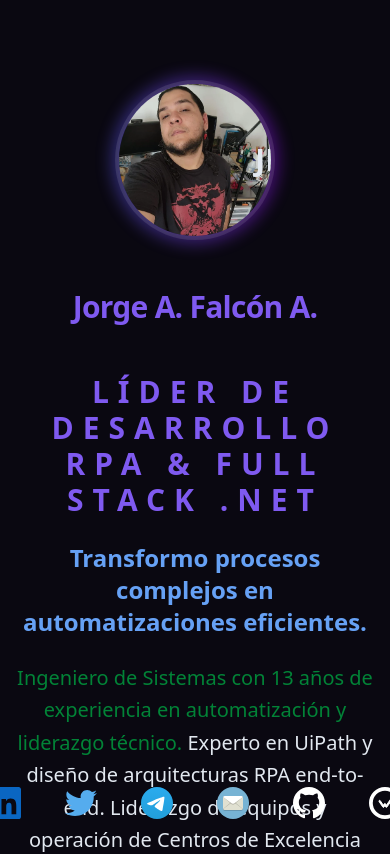
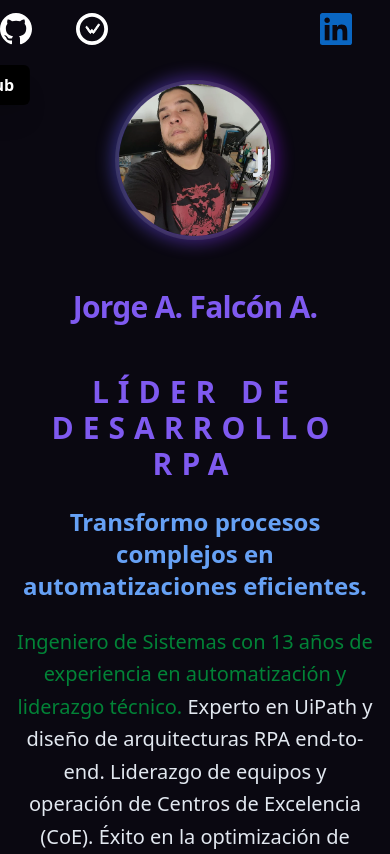
Before and after one commit to JFEspanolito/jfespanolito.dev, a Next.js app: page / in a window 390 px wide. Shown: the top 854 px of the page. Built offline with nearby package versions, Linux system fonts and the light colour scheme.

Commit message:
Better text and structure for data/*.js, card-flip fix 3D rotation for ios, Project have real data. About me now split buttons from social media and contact me

```diff
--- a/components/layout/SocialDock.tsx
+++ b/components/layout/SocialDock.tsx
@@ -7,6 +7,7 @@ import { Mail } from "@/components/icons/mail";
 import { Github } from "@/components/icons/github";
 import { Linkedin } from "@/components/icons/linkedin";
 import { Twitter } from "@/components/icons/twitter";
+import { Instagram } from "@/components/icons/instagram";
 import { Telegram } from "@/components/icons/telegram";
 import { Wakatime } from "@/components/icons/wakatime";
 
@@ -27,6 +28,8 @@ const getIcon = (iconName: string, size: 1 | 2 | 3 = 2) => {
       return <Github className={iconClass} />;
     case "linkedin":
       return <Linkedin className={iconClass} />;
+    case "instagram":
+      return <Instagram className={iconClass} />;
     case "twitter":
       return <Twitter className={iconClass} />;
     case "telegram":
@@ -42,28 +45,59 @@ export function SocialDock() {
   const profile = aboutData.ES[0];
   if (!profile) return null;
 
-  const dockItems = profile.social.map((social, index) => ({
+  const dockSocialItems = profile.social.map((social, index) => ({
     id: index,
     icon: getIcon(social.icon, 3),
     label: social.name,
     onClick: () => window.open(social.url, "_blank"),
   }));
 
+  const dockContactItems = profile.contact.map((contact, index) => ({
+    id: index,
+    icon: getIcon(contact.icon, 3),
+    label: contact.name,
+    onClick: () => window.open(contact.url, "_blank"),
+  }));
+
   return (
+    <>
       <motion.div
-      className="fixed bottom-0 left-1/2 -translate-x-1/2 translate-y-1 z-50"
-      initial={{ opacity: 0, y: 20 }}
-      animate={{ opacity: 1, y: 0 }}
-      transition={{ duration: 0.5, delay: 0.2 }}
+        className="fixed top-6 left-1/100 z-50"
+        initial={{ opacity: 0, x: 400, y: -20 }}
+        animate={{ opacity: 1, x: 400, y: 0 }}
+        transition={{ duration: 0.6, delay: 0.2 }}
       >
         <StylishDock
-        items={dockItems}
+          items={dockContactItems}
           baseItemSize={40}
           magnification={60}
           panelHeight={50}
           className="bg-transparent border-none shadow-none flex items-center"
           itemClassName="bg-transparent border-none shadow-none"
+          hoverAnimation={true}
+          hoverDistance="0"
+          labelPosition="bottom"
         />
       </motion.div>
+
+      <motion.div
+        className="fixed top-6 right-1/100 z-50"
+        initial={{ opacity: 0, x: -400, y: -20 }}
+        animate={{ opacity: 1, x: -400, y: 0 }}
+        transition={{ duration: 0.6, delay: 0.2 }}
+      >
+        <StylishDock
+          items={dockSocialItems}
+          baseItemSize={40}
+          magnification={60}
+          panelHeight={50}
+          className="bg-transparent border-none shadow-none flex items-center"
+          itemClassName="bg-transparent border-none shadow-none"
+          hoverAnimation={true}
+          hoverDistance="0"
+          labelPosition="bottom"
+        />
+      </motion.div>
+    </>
   );
 }
--- a/components/sections/AboutMe.tsx
+++ b/components/sections/AboutMe.tsx
@@ -139,7 +139,6 @@ export function AboutMe() {
         </div>
       </motion.section>
 
-      {/* Modal de galería con ambas imágenes */}
       <AnimatePresence>
         {isGalleryOpen && (
           <motion.div
--- a/components/sections/Certificate.tsx
+++ b/components/sections/Certificate.tsx
@@ -26,7 +26,7 @@ export function Certificate() {
 
   const CardContent = (cert: CertificateItem, index: number) => (
     <div className="flex flex-col h-full rounded-xl bg-slate-900 overflow-hidden">
-      <div className="w-full aspect-[16/9] relative bg-slate-950">
+      <div className="w-full aspect-video relative bg-slate-950">
         <Image
           src={cert.img}
           alt={cert.name}
--- a/components/sections/Projects.tsx
+++ b/components/sections/Projects.tsx
@@ -9,29 +9,41 @@ import { Github } from "@/components/icons/github";
 type ProjectItem = (typeof projectsData.ES)[number];
 
 const CardContent = (project: ProjectItem) => {
-  const hasLink = !!project.link?.trim();
+  const techList = project.tech ?? [];
+  const links = Array.isArray(project.link) ? project.link : [];
   const hasGithub = !!project.github?.trim();
-  const techList = project.tech ?? []; // evita crash si falta tech
 
   return (
     <div className="flex flex-col h-full overflow-hidden rounded-2xl bg-slate-900">
-      <div className="w-full aspect-[16/9] relative bg-slate-950 overflow-hidden">
+      {/* Imagen */}
+      <div className="w-full aspect-video relative bg-slate-950 overflow-hidden">
         <img
-          src={project.image || "/fallback.webp"} // evita crash si falta image
+          src={project.image || "/fallback.webp"}
           alt={project.title}
           className="absolute inset-0 w-full h-full object-cover"
         />
       </div>
 
+      {/* Contenido */}
       <div className="p-4 flex flex-col flex-1 bg-linear-to-b from-slate-900 to-slate-800">
+        {/* Título */}
         <h3 className="text-sm sm:text-lg font-bold mb-2 text-(--text-muted)">
           {project.title}
         </h3>
 
-        <p className="text-xs sm:text-sm text-gray-300 mb-3 flex-1">
+        {/* Status */}
+        {project.status && (
+          <span className="text-xs font-semibold text-(--secondary-accent) tracking-wide mb-3">
+            {project.status}
+          </span>
+        )}
+
+        {/* Descripción */}
+        <p className="text-xs sm:text-sm text-gray-300 mb-4 flex-1">
           {project.description}
         </p>
 
+        {/* TECNOLOGÍAS */}
         <div className="flex flex-wrap gap-2 mb-3">
           {techList.map((tech) => (
             <Badge
@@ -43,25 +55,29 @@ const CardContent = (project: ProjectItem) => {
           ))}
         </div>
 
-        {(hasLink || hasGithub) && (
-          <div className="flex gap-2 mt-2">
-            {hasLink && (
+        {/* BOTONES */}
+        {(links.length > 0 || hasGithub) && (
+          <div className="flex flex-col gap-2 mt-2">
+            {/* links dinámicos */}
+            {links.map((lnk, index) => (
               <a
-                href={project.link}
+                key={index}
+                href={lnk.url}
                 target="_blank"
                 rel="noopener noreferrer"
-                className="flex-1 px-3 py-2 bg-(--primary) text-white text-xs sm:text-sm font-medium rounded-lg hover:bg-(--secondary-accent) transition-colors duration-300 text-center flex items-center justify-center gap-1"
+                className="w-full px-3 py-2 bg-(--primary) text-white text-xs sm:text-sm font-medium rounded-lg hover:bg-(--secondary-accent) transition-colors duration-300 text-center flex items-center justify-center gap-1"
               >
-                Visitar
+                {lnk.label}
               </a>
-            )}
+            ))}
 
+            {/* GitHub */}
             {hasGithub && (
               <a
                 href={project.github}
                 target="_blank"
                 rel="noopener noreferrer"
-                className="flex-1 px-3 py-2 bg-gray-700 text-white text-xs sm:text-sm font-medium rounded-lg hover:bg-gray-600 transition-colors duration-300 text-center flex items-center justify-center gap-1"
+                className="w-full px-3 py-2 bg-gray-700 text-white text-xs sm:text-sm font-medium rounded-lg hover:bg-gray-600 transition-colors duration-300 text-center flex items-center justify-center gap-1"
               >
                 <Github className="h-4 w-4" />
                 GitHub
--- a/components/ui/card-flip.tsx
+++ b/components/ui/card-flip.tsx
@@ -71,7 +71,7 @@ function CardFlip({
           style={{
             backfaceVisibility: "hidden",
             WebkitBackfaceVisibility: "hidden",
-            transform: "rotateY(-180deg)",
+            transform: "rotateY(180deg)",
             transformStyle: "preserve-3d",
           }}
         >
--- a/components/ui/magicdock.tsx
+++ b/components/ui/magicdock.tsx
@@ -8,7 +8,7 @@ import {
   useTransform,
   AnimatePresence,
 } from "framer-motion";
-import { cn } from "@/libs/utils"; // Asegúrate que esta ruta sea correcta en tu proyecto
+import { cn } from "@/libs/utils";
 
 type SpringOptions = {
   stiffness?: number;
@@ -31,8 +31,8 @@ export type DockItemData = {
 
 export type MagicDockProps = {
   items: DockItemData[];
-  className?: string;      // Controla el estilo del CONTENEDOR (Panel)
-  itemClassName?: string;  // NUEVO: Controla el estilo de los BOTONES (Círculos)
+  className?: string;
+  itemClassName?: string;
   distance?: number;
   panelHeight?: number;
   baseItemSize?: number;
@@ -40,6 +40,9 @@ export type MagicDockProps = {
   magnification?: number;
   spring?: SpringOptions;
   variant?: "default" | "gradient" | "tooltip";
+  hoverAnimation?: boolean;
+  hoverDistance?: string;
+  labelPosition?: "top" | "bottom";
 };
 
 type DockItemProps = {
@@ -53,7 +56,10 @@ type DockItemProps = {
   setHoveredIndex: React.Dispatch<React.SetStateAction<number | null>>;
   hoveredIndex: number | null;
   isTouchDevice: boolean;
-  itemClassName?: string; // Pasamos la prop hacia abajo
+  itemClassName?: string;
+  hoverAnimation: boolean;
+  hoverDistance?: string;
+  labelPosition: "top" | "bottom";
 };
 
 function DockItem({
@@ -68,6 +74,9 @@ function DockItem({
   hoveredIndex,
   isTouchDevice,
   itemClassName,
+  hoverAnimation,
+  hoverDistance,
+  labelPosition,
 }: DockItemProps) {
   const ref = useRef<HTMLDivElement>(null);
   const mouseXMotion = useMotionValue(0);
@@ -119,11 +128,10 @@ function DockItem({
   const targetSize = useTransform(
     mouseXMotion,
     [-distance, 0, distance],
-    [baseItemSize, isTouchDevice ? baseItemSize : magnification, baseItemSize]
+    [baseItemSize, isTouchDevice || !hoverAnimation ? baseItemSize : magnification, baseItemSize]
   );
   const size = useSpring(targetSize, spring);
 
-  // Estilos base por defecto (si no se sobrescriben)
   const defaultItemStyles = "bg-black border-2 shadow-md border-neutral-700";
 
   return (
@@ -134,8 +142,8 @@ function DockItem({
         width: size,
         height: size,
       }}
-      onMouseEnter={() => !isTouchDevice && setHoveredIndex(item.id)}
-      onMouseLeave={() => !isTouchDevice && setHoveredIndex(null)}
+      onMouseEnter={() => !isTouchDevice && hoverAnimation && setHoveredIndex(item.id)}
+      onMouseLeave={() => !isTouchDevice && hoverAnimation && setHoveredIndex(null)}
       onMouseMove={handleItemMouseMove}
       onClick={item.onClick}
       tabIndex={0}
@@ -145,12 +153,18 @@ function DockItem({
       <motion.div
         className={cn(
           "relative flex h-full w-full items-center justify-center rounded-full transition-colors duration-300",
-          // Aplicamos estilos por defecto SOLO si no hay variante especial
-          // Pero permitimos que itemClassName gane siempre
           defaultItemStyles,
-          itemClassName // <--- AQUÍ LA MAGIA: Tus clases personalizadas ganan
+          itemClassName
         )}
         initial={{}}
+        animate={{
+          y: hoveredIndex === item.id && hoverDistance ? `-${hoverDistance}` : "0rem",
+        }}
+        transition={{
+          type: "spring",
+          stiffness: 300,
+          damping: 20,
+        }}
       >
         {item.image ? (
           <img
@@ -167,10 +181,10 @@ function DockItem({
         <AnimatePresence>
           {hoveredIndex === item.id && (
             <motion.div
-              initial={{ opacity: 0, y: -8, scale: 0.8 }}
+              initial={{ opacity: 0, y: labelPosition === "top" ? -8 : 8, scale: 0.8 }}
               animate={{
                 opacity: 1,
-                y: -6,
+                y: labelPosition === "top" ? -6 : 6,
                 scale: 1,
                 transition: {
                   type: "spring",
@@ -178,7 +192,7 @@ function DockItem({
                   damping: 10,
                 },
               }}
-              exit={{ opacity: 0, y: -8, scale: 0.8 }}
+              exit={{ opacity: 0, y: labelPosition === "top" ? -8 : 8, scale: 0.8 }}
               style={
                 variant === "tooltip"
                   ? {
@@ -190,7 +204,9 @@ function DockItem({
               }
               className={cn(
                 "absolute z-50 -translate-x-1/2 flex-col items-center justify-center rounded-md bg-black px-4 py-2 text-xs shadow-xl",
-                variant === "tooltip" ? "-top-12" : "-top-10"
+                labelPosition === "top"
+                  ? (variant === "tooltip" ? "-top-12" : "-top-10")
+                  : (variant === "tooltip" ? "-bottom-12" : "-bottom-10")
               )}
             >
               <div className="relative z-30 text-base font-bold text-white">
@@ -210,7 +226,7 @@ function DockItem({
 export default function MagicDock({
   items,
   className = "",
-  itemClassName = "", // Nueva prop
+  itemClassName = "",
   spring = { mass: 0.1, stiffness: 150, damping: 12 },
   magnification = 70,
   distance = 150,
@@ -218,6 +234,9 @@ export default function MagicDock({
   dockHeight = 256,
   baseItemSize = 50,
   variant = "default",
+  hoverAnimation = true,
+  hoverDistance,
+  labelPosition = "bottom",
 }: MagicDockProps) {
   const [hoveredIndex, setHoveredIndex] = useState<number | null>(null);
   const [isTouchDevice, setIsTouchDevice] = useState(false);
@@ -258,21 +277,20 @@ export default function MagicDock({
     >
       <motion.div
         onMouseMove={(e: React.MouseEvent<HTMLDivElement, MouseEvent>) => {
-          if (!isTouchDevice) {
+          if (!isTouchDevice && hoverAnimation) {
             isHovered.set(1);
             mouseX.current = e.pageX;
           }
         }}
         onMouseLeave={() => {
-          if (!isTouchDevice) {
+          if (!isTouchDevice && hoverAnimation) {
             isHovered.set(0);
             mouseX.current = Infinity;
           }
         }}
-        // Aquí aplicamos el estilo por defecto, PERO permitimos que 'className' lo sobrescriba
         className={cn(
           `fixed bottom-4 left-1/2 transform -translate-x-1/2 flex items-end w-fit gap-4 rounded-2xl border-neutral-700/50 border-2 pb-2 px-4 z-50 ${getBgStyles()}`,
-          className // <--- AQUÍ LA MAGIA: Tus clases del contenedor ganan
+          className
         )}
         style={{ height: panelHeight }}
         role="toolbar"
@@ -291,7 +309,10 @@ export default function MagicDock({
             setHoveredIndex={setHoveredIndex}
             hoveredIndex={hoveredIndex}
             isTouchDevice={isTouchDevice}
-            itemClassName={itemClassName} // Pasamos la personalización de items
+            itemClassName={itemClassName}
+            hoverAnimation={hoverAnimation}
+            hoverDistance={hoverDistance}
+            labelPosition={labelPosition}
           />
         ))}
       </motion.div>
--- a/data/about.ts
+++ b/data/about.ts
@@ -5,7 +5,8 @@ export const aboutData = {
     {
       name: "Jorge A. Falcón A.",
       nickname: "JFEspanolito",
-      role: "Líder de Desarrollo RPA & Full Stack .NET",
+      role: "Líder de Desarrollo RPA",
+      callToAction: "¡Hablemos de tus procesos!",
       headline: "Transformo procesos complejos en automatizaciones eficientes.",
       description: [
         [
@@ -30,26 +31,34 @@ export const aboutData = {
           },
         ],
       ],
-      avatarUrl: "/images/JFSelfie.webp",
-      logoUrl: "/images/JFLogo.webp",
-      location: "Ciudad de México, México",
-      social: [
+      contact: [
         {
           name: "LinkedIn",
           url: "https://www.linkedin.com/in/jfespanolito",
           icon: "linkedin",
         },
         {
+          name: "Telegram",
+          url: "https://t.me/jfespanolito",
+          icon: "telegram",
+        },
+        {
+          name: "Email",
+          url: "mailto:contact.jf@passinbox.com?subject=Contacto%20profesional&body=Hola%20Jorge,%0A%0AQuisiera%20hablar%20sobre%20...",
+          icon: "mail",
+        },
+      ],
+      social: [
+        {
           name: "Twitter (x)",
           url: "https://twitter.com/JFEspanolito",
           icon: "twitter",
         },
         {
-          name: "Telegram",
-          url: "https://t.me/jfespanolito",
-          icon: "telegram",
+          name: "Instagram",
+          url: "https://instagram.com/JFEspanolito",
+          icon: "instagram",
         },
-        { name: "Email", url: "mailto:contact.jf@passinbox.com", icon: "mail" },
         {
           name: "GitHub",
           url: "https://github.com/JFEspanolito",
@@ -61,6 +70,9 @@ export const aboutData = {
           icon: "wakaTime",
         },
       ],
+      avatarUrl: "/images/JFSelfie.webp",
+      logoUrl: "/images/JFLogo.webp",
+      location: "Ciudad de México, México",
     },
   ],
   EN: [
@@ -94,23 +106,29 @@ export const aboutData = {
       avatarUrl: "/images/JFSelfie.webp",
       logoUrl: "/images/JFLogo.webp",
       location: "Mexico City, Mexico",
-      social: [
+      contact: [
         {
           name: "LinkedIn",
           url: "https://www.linkedin.com/in/jfespanolito",
           icon: "linkedin",
         },
         {
+          name: "Telegram",
+          url: "https://t.me/jfespanolito",
+          icon: "telegram",
+        },
+        {
+          name: "Email",
+          url: "mailto:contact.jf@passinbox.com?subject=Contacto%20profesional&body=Hola%20Jorge,%0A%0AQuisiera%20hablar%20sobre%20...",
+          icon: "mail",
+        },
+      ],
+      social: [
+        {
           name: "Twitter (x)",
           url: "https://twitter.com/JFEspanolito",
           icon: "twitter",
         },
-        {
-          name: "Telegram",
-          url: "https://t.me/jfespanolito",
-          icon: "telegram",
-        },
-        { name: "Email", url: "mailto:contact.jf@passinbox.com", icon: "mail" },
         {
           name: "GitHub",
           url: "https://github.com/JFEspanolito",
--- a/data/projects.ts
+++ b/data/projects.ts
@@ -6,21 +6,20 @@ export const projectsData = {
       status: "En Desarrollo",
       description:
         "Plataforma web y sistema de rol táctico-narrativo propio. Los jugadores encarnan a cazadores de la Orden de los Ecos para enfrentar bestias ancestrales. Cuenta con herramientas digitales para creación de personajes, bestiario dinámico y gestión de campañas.",
-      tech: ["Next.js 14", "MongoDB", "Tailwind CSS", "NextAuth"],
-      link: "https://echoesbeasts.com",
+      tech: ["HTML", "CSS", "JavaScript"],
+      // tech: ["Next.js 14", "MongoDB", "Tailwind CSS", "NextAuth"],
+      link: [
+        {
+          url: "https://echoesbeasts.com",
+          label: "Visítala"
+        },
+        // {
+        //   url: "https://kickstarter.com/project/echoesbeasts",
+        //   label: "Kickstarter"
+        // }
+      ],
       github: "https://github.com/JFEspanolito/EchoesBeasts",
       image: "https://echoesbeasts.com/web/ArtFiles/EcosBestias_Banner.webp",
-    },
-    {
-      id: 2,
-      title: "Portfolio Profesional",
-      status: "En Desarrollo",
-      description:
-        "Sitio personal desarrollado con Next.js y Tailwind CSS. Enfocado en performance, accesibilidad y una arquitectura de componentes escalable y limpia.",
-      tech: ["Next.js", "TypeScript", "Tailwind", "Figma"],
-      link: "https://jfespanolito.com",
-      github: "https://github.com/JFEspanolito/jfespanolito.com",
-      image: "https://placehold.co/600x400/7f5af0/fff?text=Portfolio",
     },
   ],
   EN: [
@@ -31,20 +30,18 @@ export const projectsData = {
       description:
         "Web platform and proprietary tactical-narrative RPG system. Players embody hunters from the Order of Echoes to face ancestral beasts. Features digital tools for character creation, dynamic bestiary, and campaign management.",
       tech: ["Next.js 14", "MongoDB", "Tailwind CSS", "NextAuth"],
-      link: "https://echoesbeasts.com",
+            link: [
+        {
+          url: "https://echoesbeasts.com",
+          label: "Visit it"
+        },
+        // {
+        //   url: "https://kickstarter.com/project/echoesbeasts",
+        //   label: "Kickstarter"
+        // }
+      ],
       github: "https://github.com/JFEspanolito/EchoesBeasts",
       image: "https://echoesbeasts.com/web/ArtFiles/EcosBestias_Banner.webp",
     },
-    {
-      id: 2,
-      title: "Professional Portfolio",
-      status: "In Development",
-      description:
-        "Personal website built with Next.js and Tailwind CSS. Focused on performance, accessibility, and a clean, scalable component architecture.",
-      tech: ["Next.js", "TypeScript", "Tailwind", "Figma"],
-      link: "https://jfespanolito.com",
-      github: "https://github.com/JFEspanolito/jfespanolito.com",
-      image: "https://placehold.co/600x400/7f5af0/fff?text=Portfolio+EN",
-    },
   ],
 };
```
Lines whose indentation alone changed are shown as unchanged.
